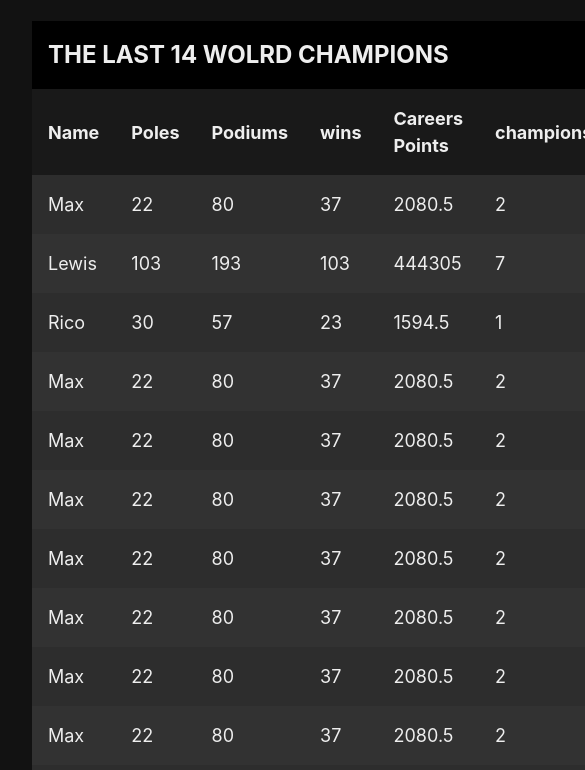
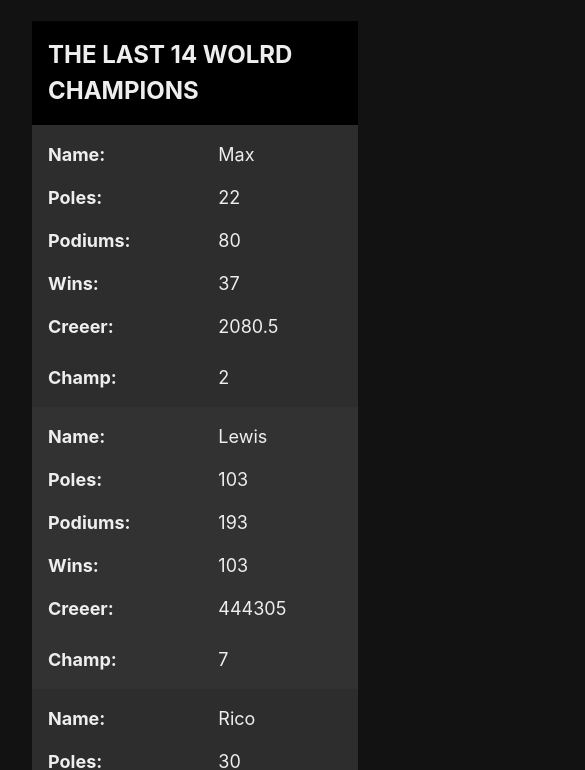
Before and after one commit to ngf11/resp-HTML-table, a plain HTML site: page index.html in a window 390 px wide. Shown: the part 81-851 px from the top of the page, 585 px wide, since content can reach past the window. Drawn offline with Linux system fonts and the light colour scheme.

Commit message:
HTML tables and style

```diff
--- a/styles.css
+++ b/styles.css
@@ -43,7 +43,28 @@ th {
 tr:nth-of-type(2n) {
   background: hsl(0 0% 0% / 0.1);
 }
-.table-container {
+/* .table-container {
   max-width: 100%;
   overflow-x: scroll;
+} */
+@media (max-width: 650px) {
+  th {
+    display: none;
+  }
+  td {
+    display: grid;
+    grid-template-columns: 15ch auto;
+    padding: 0.5rem 1rem;
+  }
+  td:first-child {
+    padding-top: 1rem;
+  }
+  td:last-child {
+    padding: 1rem;
+  }
+  td::before {
+    content: attr(data-cell) ":  ";
+    font-weight: 700;
+    text-transform: capitalize;
+  }
 }
```
